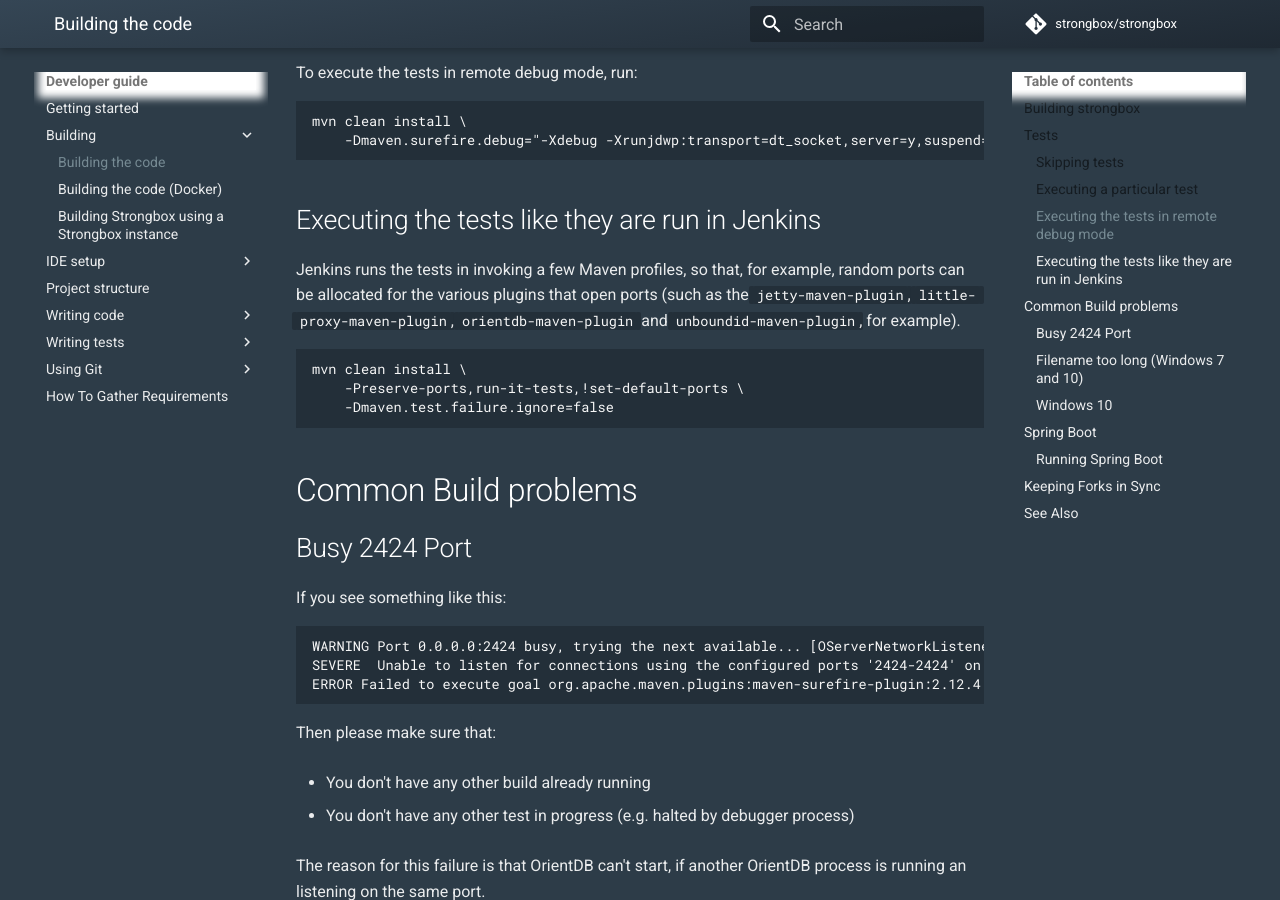
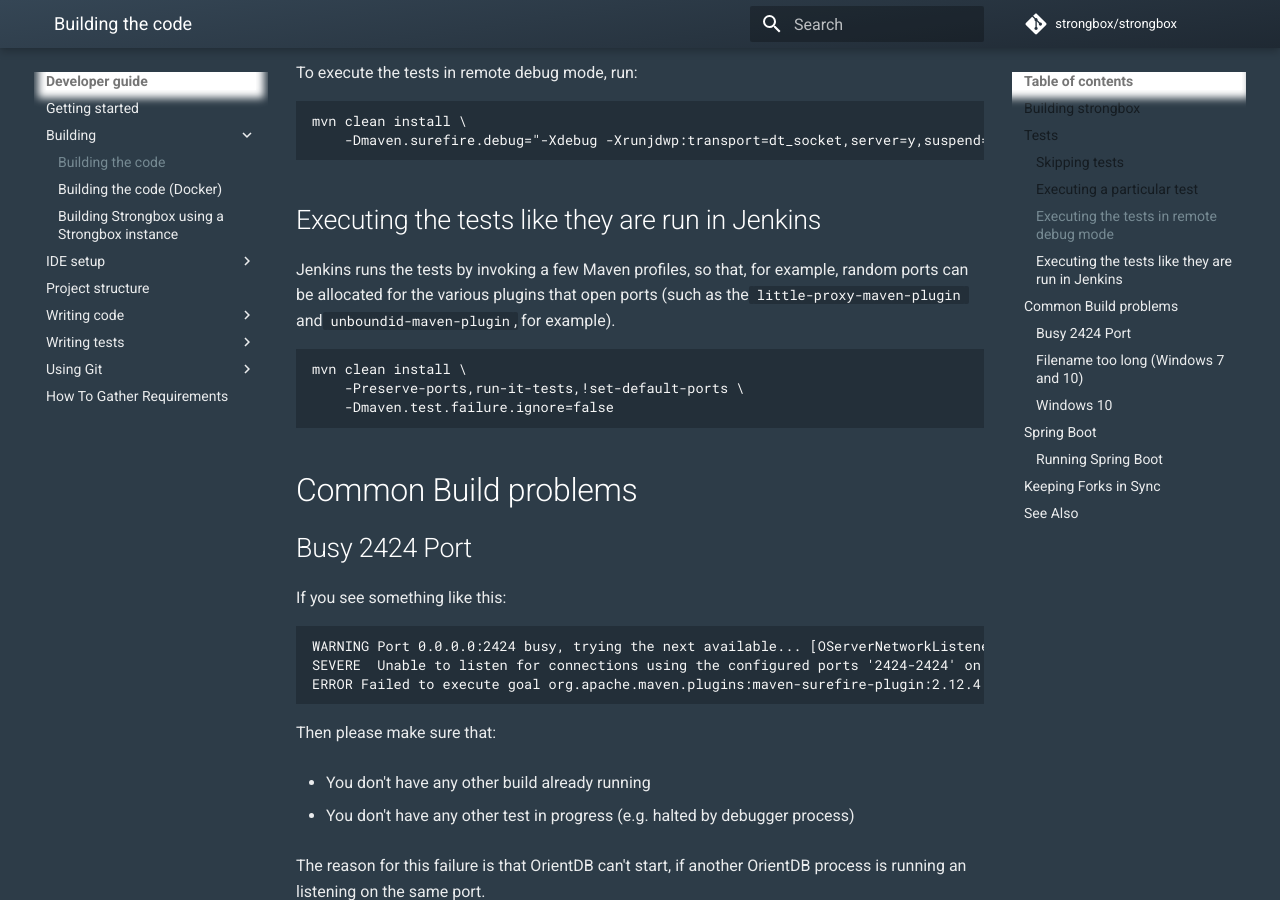
Before and after one commit to strongbox/strongbox-docs, an MkDocs documentation site: the page built from docs/developer-guide/building-the-code.md, in a window 1280 px wide and 900 px high, scrolled down 1415 px. Built offline with MkDocs 1.6.1 and Material for MkDocs 9.7.7, drawn with Linux system fonts in a browser that asks for light colours; comment, search, counter and statistics services are not loaded.

Commit message:
Update building-the-code.md

```diff
--- a/docs/developer-guide/building-the-code.md
+++ b/docs/developer-guide/building-the-code.md
@@ -56,9 +56,8 @@
 
 ### Executing the tests like they are run in Jenkins
 
-Jenkins runs the tests in invoking a few Maven profiles, so that, for example, random ports can be allocated for the
-various plugins that open ports (such as the `jetty-maven-plugin`, `little-proxy-maven-plugin`, `orientdb-maven-plugin`
-and `unboundid-maven-plugin`, for example).
+Jenkins runs the tests by invoking a few Maven profiles, so that, for example, random ports can be allocated for the
+various plugins that open ports (such as the `little-proxy-maven-plugin` and `unboundid-maven-plugin`, for example).
 
     mvn clean install \
         -Preserve-ports,run-it-tests,!set-default-ports \
```
